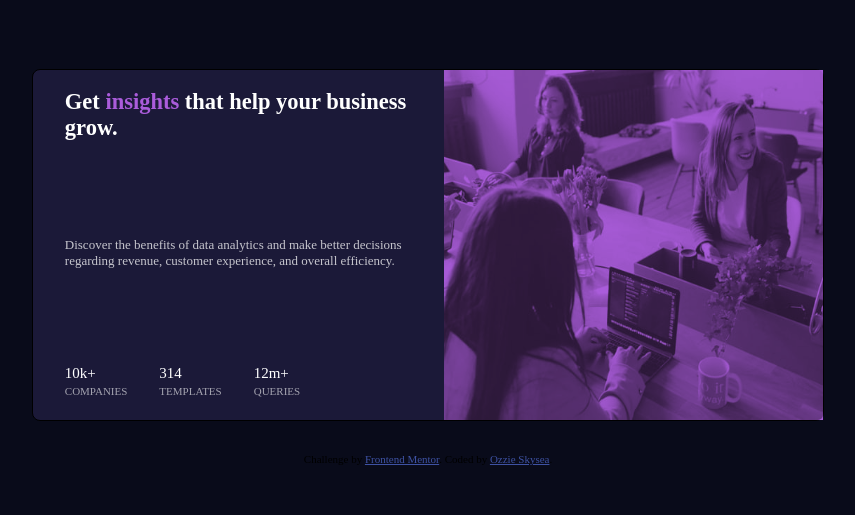
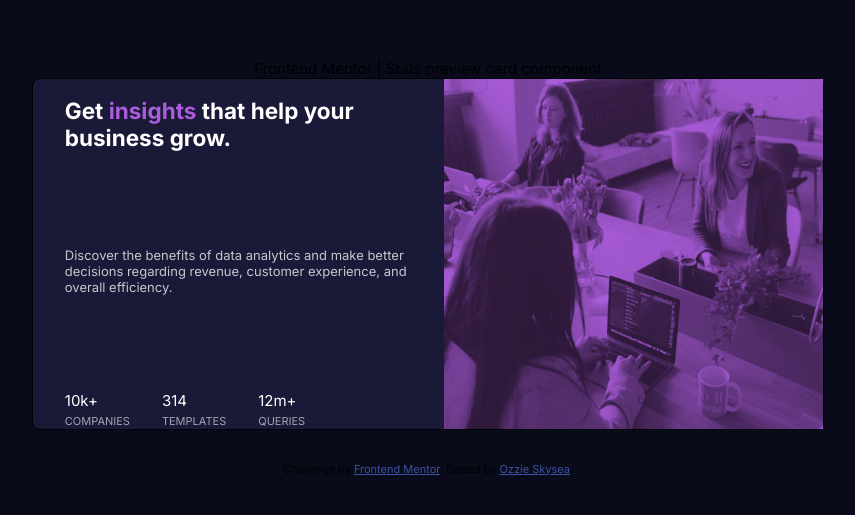
Before and after one commit to 7deniz/stats-preview-card, a plain HTML site: page index.html in a window 1280 px wide. Shown: the part 141-656 px from the top of the page, without its empty margins (212-1067 px from the left). Drawn offline with Linux system fonts and the light colour scheme.

Commit message:
font family

```diff
--- a/index.html
+++ b/index.html
@@ -12,9 +12,13 @@
       href="./images/favicon-32x32.png"
     />
 
+
+    <link href= "https://fonts.googleapis.com/css2?family=Inter:wght@400;700&family=Lexend+Deca&display=swap;"
+    rel="stylesheet"
+
     <title>Frontend Mentor | Stats preview card component</title>
 
-    <!-- Feel free to remove these styles or customise in your own stylesheet 👍 -->
+
   </head>
   <body>
     <main>
--- a/style.css
+++ b/style.css
@@ -6,6 +6,10 @@ body {
   flex-direction: column;
   justify-content: center;
   align-items: center;
+
+  font-family: "Lexend Deca", sans-serif;
+font-family: "Inter", sans-serif;
+
 
 }
 
```
